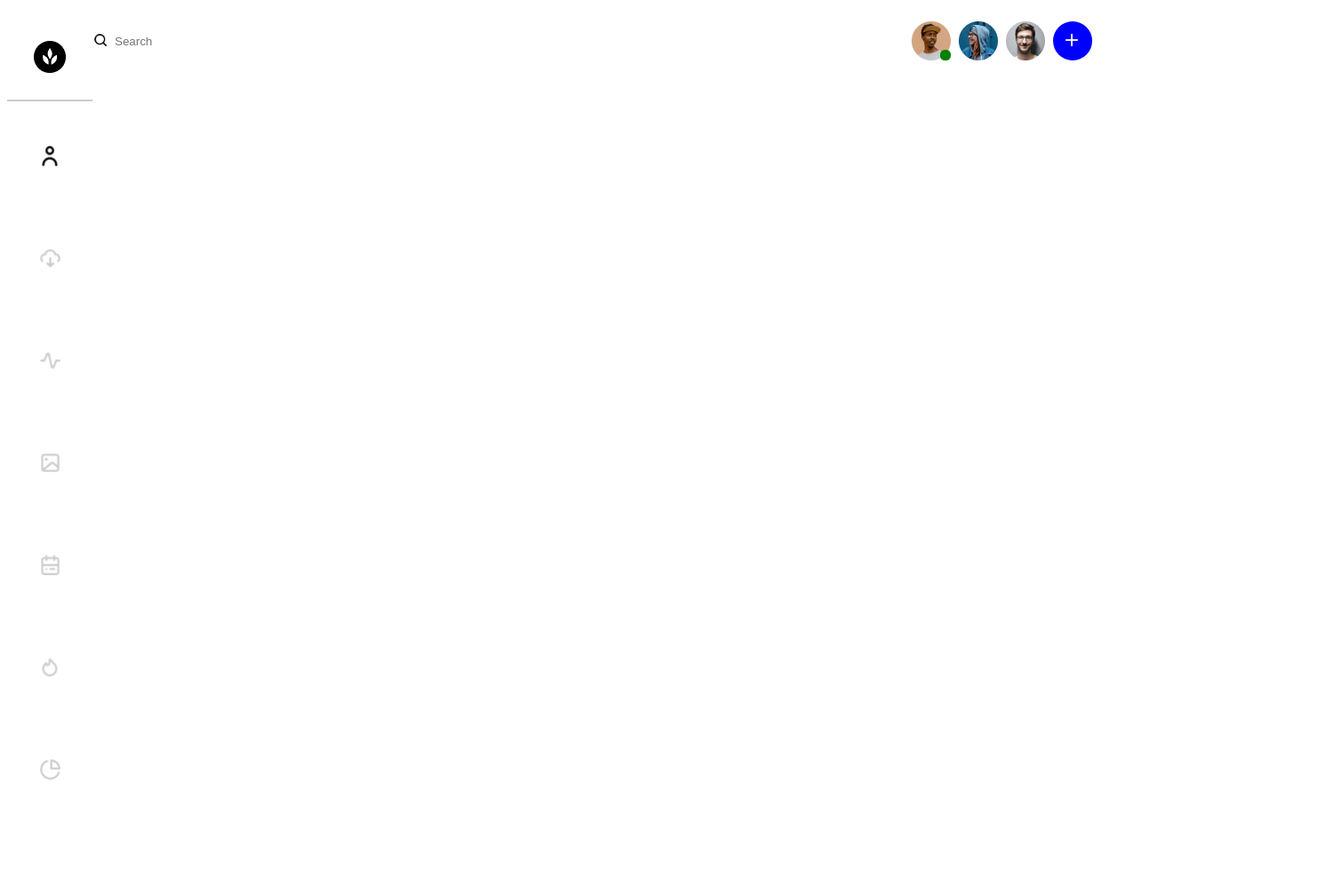
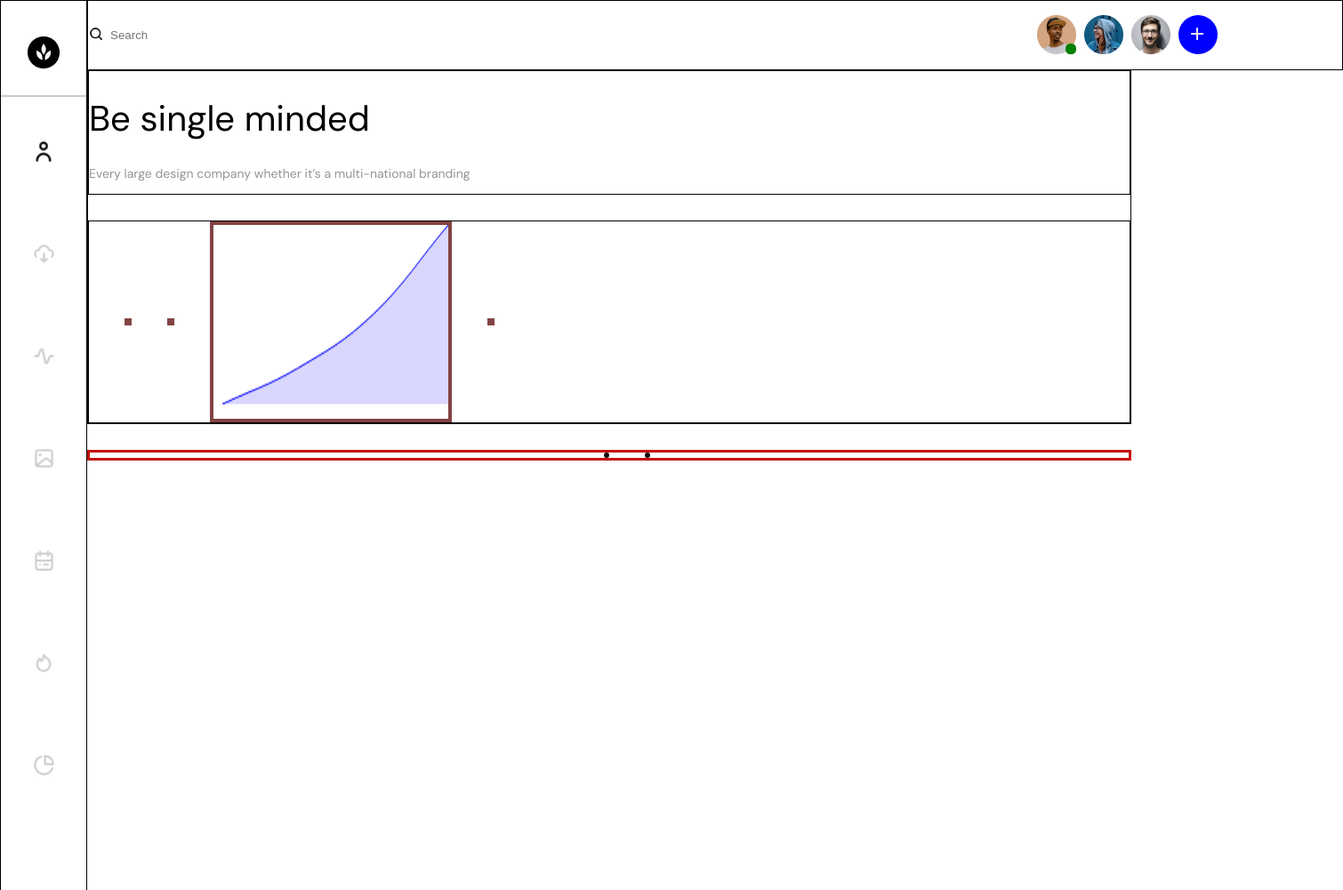
Before and after one commit to VacheMinasyan/MyDiagramsWork, a website: page src/index.pug in a window 1280 px wide. Shown: the top 1001 px of the page at 89% size, 1510 px wide, since content can reach past the window. Drawn offline with nearby package versions, Linux system fonts and the light colour scheme; files that its build step writes are made by us from their sources.

Commit message:
added and changed file in html, added footer and main canvass

```diff
--- a/src/css/style.css
+++ b/src/css/style.css
@@ -1,15 +1,16 @@
+
 .body{
   margin: 0;
   padding: 0;
   box-sizing: border-box;
 }
-.input:a{
-  border: unset;
-}
+input:focus{outline:none}
 .header {
-  position: relative;
-  left: 96px;
-  /* border: 1px solid black; */
+  position:absolute;
+  left: 98px;
+  min-width: 1410px;
+  border: 1px solid black;
+  top: 0;
   min-height: 77px;
   display: flex;
   justify-content: space-between;
@@ -69,13 +70,14 @@ padding-top: 28px;
 }
 .main {
 }
+
 .aside {
-  position: relative;
-  top: -79px;
+  position: absolute;
+  top: 0;
   left: 0;
   max-width: 96px;
-  /* border:1px solid black; */
-  min-height: 1000px;
+  border:1px solid black;
+  max-height: 1000px;
 
 }
 .images {
@@ -123,3 +125,71 @@ margin-top: 200px;
 .header__search{
   display: flex;
 }
+/* ==========Part Vache  */
+
+.can{
+  /* position: relative; */
+}
+#myChart{
+  /* border: 1px solid blue; */
+ box-sizing: border-box;
+ max-width: 264px;
+  min-height: 218px;
+  margin: 0;
+
+}
+
+.main {
+    border: 1px solid black;
+    margin:78px 0 0 90px ;
+  max-width: 100%;
+  max-height: 100%;
+}
+.main__author{
+  font-size: 40px;
+  font-weight: 500;
+  font-family: 'DM Sans', sans-serif;
+}
+.main__text{
+  font-size: 14px;
+  color:#959595FF;
+  font-family: 'DM Sans', sans-serif;
+font-weight: 100;
+}
+.main__header {
+  border: 1px solid black;
+
+}
+.main__main {
+  margin-top: 29px;
+  display: flex;
+  align-items: center;
+  border: 1px solid black;
+
+}
+.main__main>div{
+  margin-left: 40px;
+  max-width: 326px;
+  max-height:360px;
+  border: 4px solid rgb(131, 67, 67);
+}
+.can {
+}
+.footer{
+  border: 3px solid rgb(196, 13, 13);
+  margin:29px 0 0 90px ;
+max-width: 100%;
+max-height: 360px;
+display: flex;
+justify-content: center;
+align-items: center;
+
+}
+.footer>div{
+  border: 3px solid rgb(15, 10, 10);
+
+  margin-left: 40px;
+  max-width: 692px;
+  max-height: 360px;
+  border-radius:10px
+}
--- a/src/index.pug
+++ b/src/index.pug
@@ -5,6 +5,9 @@ html(lang="en")
         meta(http-equiv="X-UA-Compatible", content="IE=edge")
         meta(name="viewport", content="width=device-width, initial-scale=1.0")
         link(rel="stylesheet", href="css/style.css")
+        script(src="https://cdnjs.cloudflare.com/ajax/libs/Chart.js/2.4.0/Chart.min.js")
+        <link rel="preconnect" href="https://fonts.gstatic.com">
+        <link href="https://fonts.googleapis.com/css2?family=DM+Sans&display=swap" rel="stylesheet">
         title Document
     body
         header.header
@@ -26,6 +29,18 @@ html(lang="en")
 
 
         main.main
+            .main__header
+                h1.main__author Be single minded
+                - var text="Every large design company whether it’s a multi-national branding"
+                p.main__text=text
+            .main__main
+                .main__canvas
+                .main__canvas
+                .main__canvas
+                    canvas(id="myChart").can
+                .main__canvas
+
+
         aside.aside
             .aside_head
                 a
@@ -41,3 +56,6 @@ html(lang="en")
                 a
                     img(src="img/icon8.png").fot
         footer.footer
+            .footer__canvas_left
+            .footer__canvas_right
+        script(src="js/script.js")
--- a/src/js/script.js
+++ b/src/js/script.js
@@ -1,76 +1,45 @@
-// метки и три серии данных
-var data = {
-    labels: ['01', '02', '03', '04', '05', '06',"07"],
-    series: [
-      [5, 10, 6, 14, 11, 6],
+var ctx = document.getElementById('myChart').getContext('2d');
+Chart.defaults.scale.gridLines.display = false;
+var myChart = new Chart(ctx, {
+    type: 'line',
+    data: {
+        labels: [1, 2, 3, 4],
+        datasets: [{
+            label: false,
+            data: [0, 200, 500, 1000],
+            backgroundColor: ["rgb(218, 215, 254)"],
+            borderColor: ["blue"],
+            borderWidth: 1,
+            radius: 0,
+        },
+        ]
+    },
+    options: {
+        plugins: {
+            datalabels: {
 
+            },
+        },
+        legend: {
+            display: false
+        },
+        tooltips: {
+        },
+        scales: {
+            xAxes: [{
+                ticks: {
+                    display: false,
+                    beginAtZero: true,
 
-    ],
+                }
+            }],
+            yAxes: [{
+                ticks: {
+                    display: false
+                }
+            }]
 
-  };
+        }
 
-  // Устанавливаем несколько опцией, меняя настройки по умолчанию
-  var options = {
-    // не отрисовывать точки линейного графика
-    showPoint: false,
-    // Отключение сглаживания линий
-    lineSmooth: false,
-    // Настройки X-оси
-    axisX: {
-      // Отключаем сетку для этой оси
-      showGrid: false,
-      // и не показываем метки
-    //   showLabel: false,
-
-    },
-    // настройки Y-оси
-    axisY: {
-      // Смещение от меток
-      offset: 60,
-      // Функция интерполяции метки позволяет менять значение метки,
-      // в текущем примере появляются миллионы "m".
-      labelInterpolationFnc: function(value) {
-        return '$' + value + 'm';
-      }
     }
-  };
-
-  // Не забываем включить третий параметр
-  new Chartist.Line('.ct-chart', data, options);
-  var data = {
-    labels: ['01', '02', '03', '04', '05', '06',"07"],
-    series: [
-      [5, 10, 6, 14, 11, 6],
-      [3, 2, 9, 5, 4, 6],
-
-
-    ],
-
-  };
-
-  // Устанавливаем несколько опцией, меняя настройки по умолчанию
-  var options = {
-    // не отрисовывать точки линейного графика
-    showPoint: false,
-    // Отключение сглаживания линий
-    lineSmooth: false,
-    // Настройки X-оси
-    axisX: {
-      // Отключаем сетку для этой оси
-      showGrid: false,
-      // и не показываем метки
-    //   showLabel: false,
-
-    },
-    // настройки Y-оси
-    axisY: {
-      // Смещение от меток
-      offset: 60,
-      // Функция интерполяции метки позволяет менять значение метки,
-      // в текущем примере появляются миллионы "m".
-      labelInterpolationFnc: function(value) {
-        return '$' + value + 'm';
-      }
-    }
-  };
-  new Chartist.Line('.ct-golden-section', data, options);
+});
```
Also changed, not shown: src/index.html.
